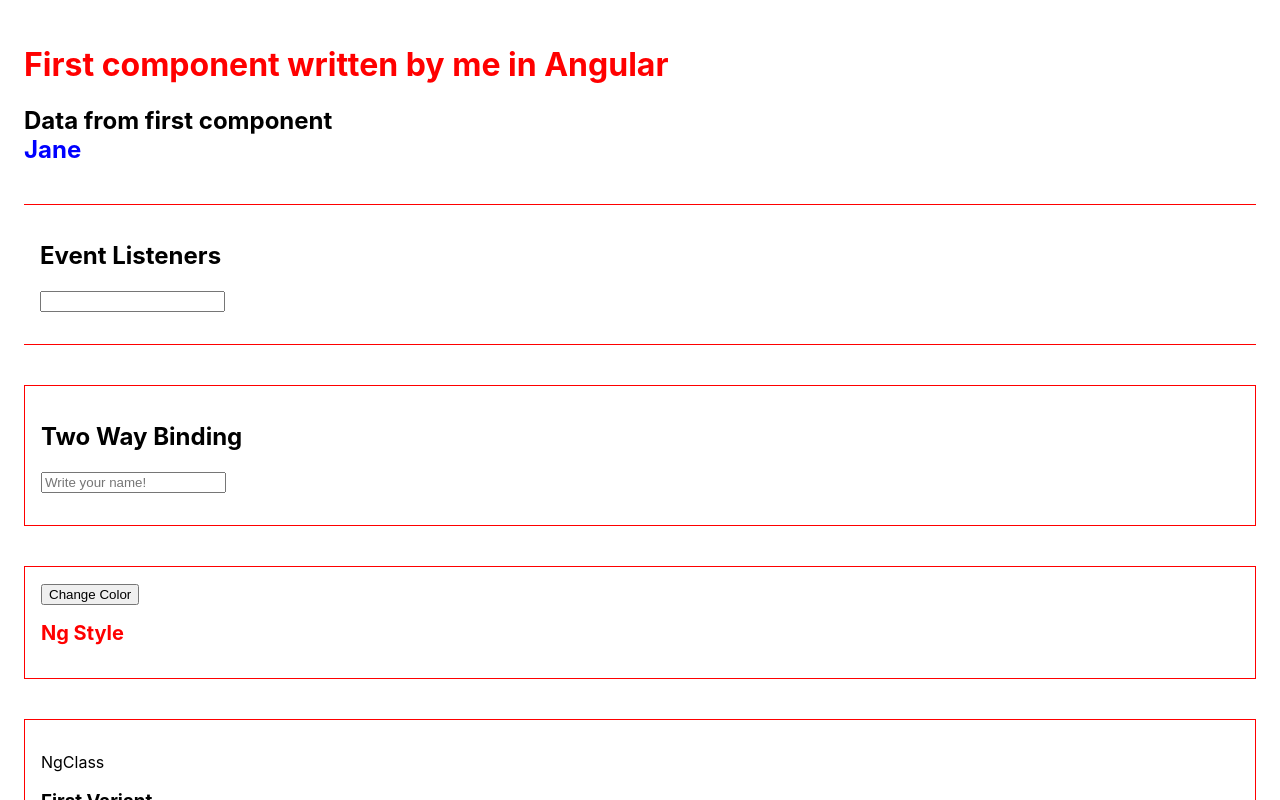
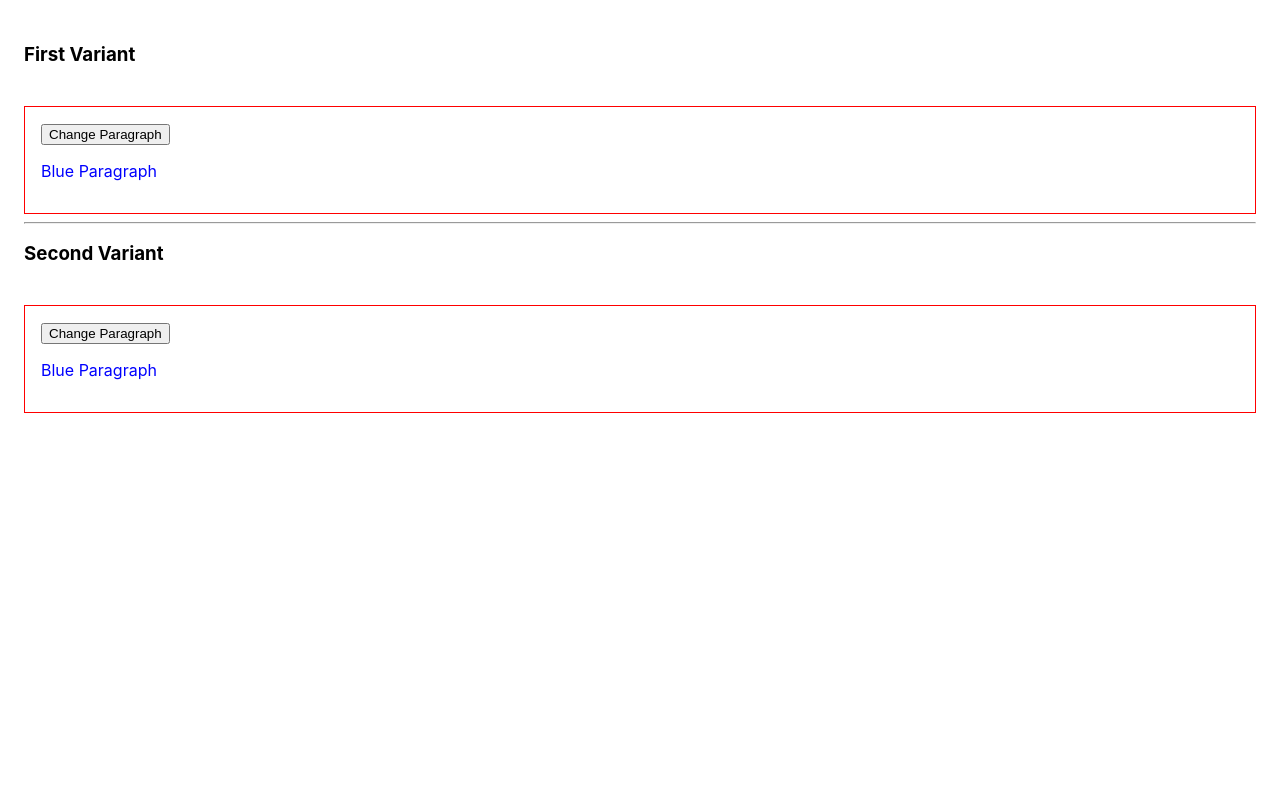
Before and after one commit to AshotHeb/Angular-Basics, an Angular app: page / in a window 1280 px wide. Shown: the top 800 px of the page. Built offline with nearby package versions, Linux system fonts and the light colour scheme.

Commit message:
@Angular Basics/lesson-2 -- ngIf

```diff
--- a/src/app/app.component.html
+++ b/src/app/app.component.html
@@ -178,11 +178,12 @@
 </style>
 
 <main class="main">
-  <app-first-component></app-first-component>
+  <app-ng-if></app-ng-if>
+  <!-- <app-first-component></app-first-component>
   <app-event-listeners></app-event-listeners>
   <app-two-way-binding></app-two-way-binding>
   <app-ng-style></app-ng-style>
-  <app-ng-class></app-ng-class>
+  <app-ng-class></app-ng-class> -->
 </main>
 
 <!-- * * * * * * * * * * * * * * * * * * * * * * * * * * * * * * * * -->
--- a/src/app/app.component.ts
+++ b/src/app/app.component.ts
@@ -5,6 +5,7 @@ import { EventListenersComponent } from './event-listeners/event-listeners.compo
 import { TwoWayBindingComponent } from './two-way-binding/two-way-binding.component';
 import { NgStyleComponent } from './ng-style/ng-style.component';
 import { NgClassComponent } from './ng-class/ng-class.component';
+import { NgIfComponent } from './ng-if/ng-if.component';
 
 @Component({
   selector: 'app-root',
@@ -15,6 +16,7 @@ import { NgClassComponent } from './ng-class/ng-class.component';
     TwoWayBindingComponent,
     NgStyleComponent,
     NgClassComponent,
+    NgIfComponent,
   ],
   templateUrl: './app.component.html',
   styleUrl: './app.component.scss',
--- /dev/null
+++ b/src/app/ng-if/ng-if.component.html
@@ -0,0 +1,18 @@
+<h3>First Variant</h3>
+<div class="ng-style">
+  <button (click)="isBlueParagraph = !isBlueParagraph">Change Paragraph</button>
+  <p class="blue-paragraph" *ngIf="isBlueParagraph">Blue Paragraph</p>
+  <p class="red-paragraph" *ngIf="!isBlueParagraph">Red Paragraph</p>
+</div>
+
+<hr />
+<h3>Second Variant</h3>
+<div class="ng-style">
+  <button (click)="isBlueParagraph = !isBlueParagraph">Change Paragraph</button>
+  <p class="blue-paragraph" *ngIf="isBlueParagraph; else redParagraph">
+    Blue Paragraph
+  </p>
+  <ng-template #redParagraph>
+    <p class="red-paragraph">Red Paragraph</p>
+  </ng-template>
+</div>
--- /dev/null
+++ b/src/app/ng-if/ng-if.component.scss
@@ -0,0 +1,13 @@
+.ng-style {
+  padding: 1rem;
+  border: 1px solid red;
+  margin-top: 40px;
+}
+
+.blue-paragraph {
+  color: blue;
+}
+
+.red-paragraph {
+  color: red;
+}
--- /dev/null
+++ b/src/app/ng-if/ng-if.component.ts
@@ -0,0 +1,12 @@
+import { CommonModule } from '@angular/common';
+import { Component } from '@angular/core';
+
+@Component({
+  selector: 'app-ng-if',
+  imports: [CommonModule],
+  templateUrl: './ng-if.component.html',
+  styleUrl: './ng-if.component.scss',
+})
+export class NgIfComponent {
+  isBlueParagraph = true;
+}
```
